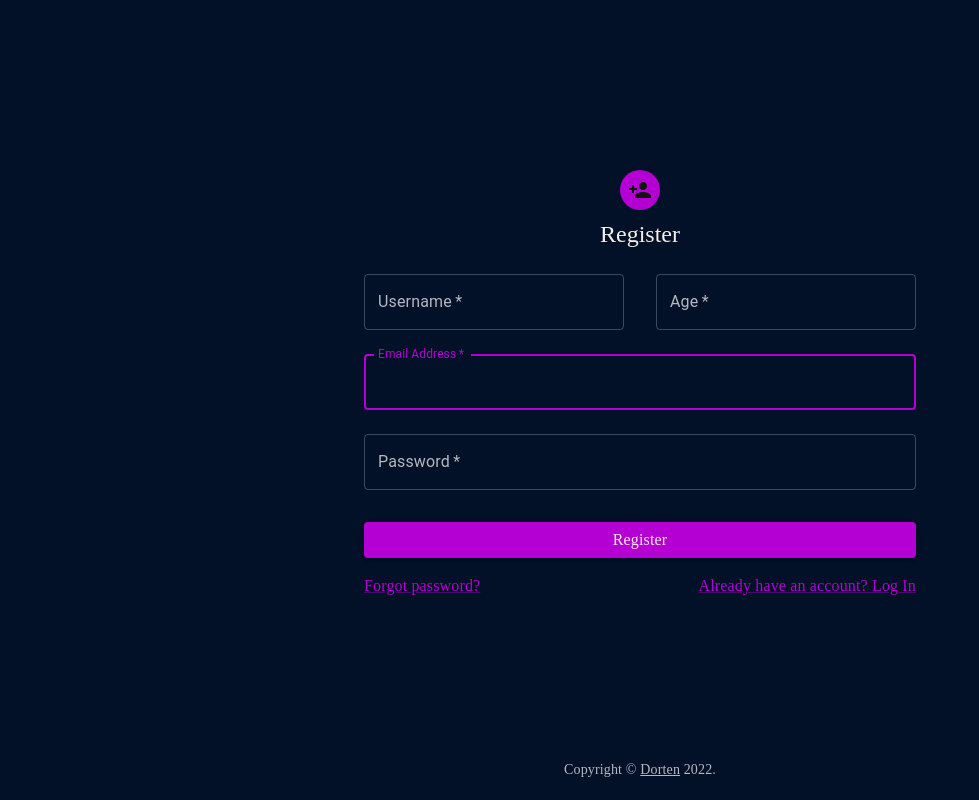
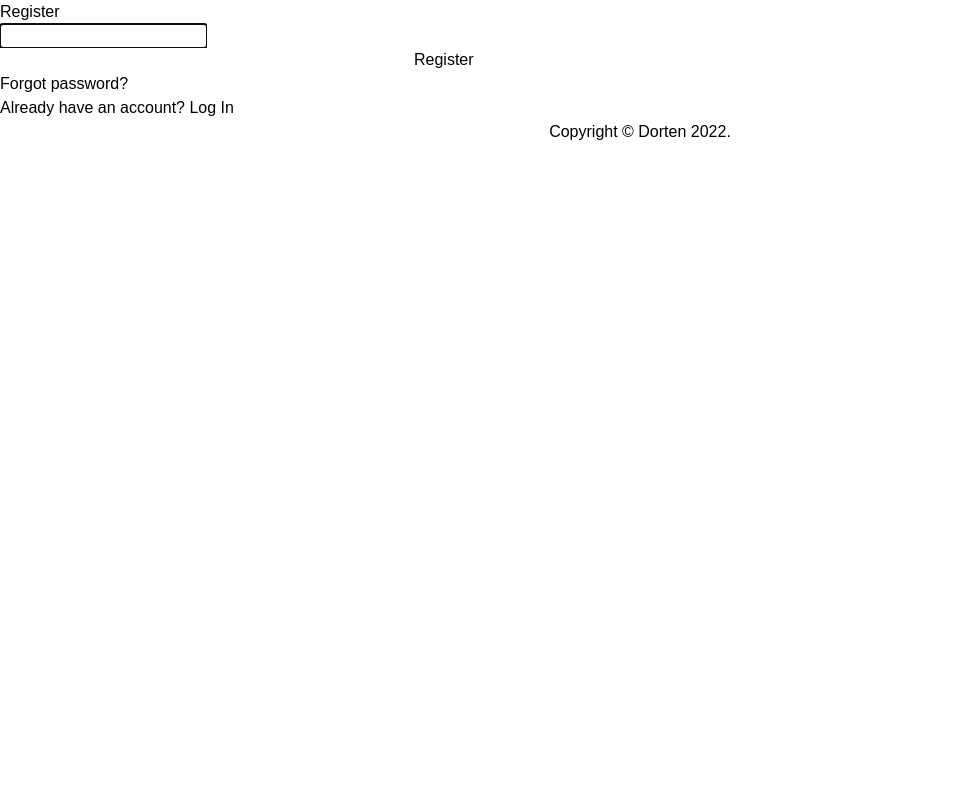
Before and after one commit to SabaManjavidze/Dorten, a Next.js app: page /register in a window 1280 px wide. Shown: the whole page, without its empty margins (0-979 px from the left). Built offline with nearby package versions, Linux system fonts and the light colour scheme.

Commit message:
removed mui and added tailwindcss

```diff
--- /dev/null
+++ b/Hooks/useColorMode.tsx
@@ -0,0 +1,33 @@
+import { createContext, useState, useEffect, useContext } from "react";
+
+type ColorContextType = {
+  colorMode: "light" | "dark";
+  toggleColorMode: () => void;
+};
+const ColorModeContext = createContext<ColorContextType>({
+  colorMode: "dark",
+  toggleColorMode: () => {},
+});
+export const useColorMode = () => useContext(ColorModeContext);
+export const ColorModeProvider = ({ children }) => {
+  type themeType = "light" | "dark";
+  const [colorMode, setColorMode] = useState<themeType>("light");
+  const toggleColorMode = () => {
+    setColorMode(colorMode === "light" ? "dark" : "light");
+  };
+  useEffect(() => {
+    const last_theme = localStorage.theme as themeType;
+
+    if (typeof last_theme === "string" && last_theme !== colorMode) {
+      setColorMode(last_theme);
+    } else {
+      localStorage.theme = "dark";
+      setColorMode("dark");
+    }
+  }, [colorMode]);
+  return (
+    <ColorModeContext.Provider value={{ colorMode, toggleColorMode }}>
+      {children}
+    </ColorModeContext.Provider>
+  );
+};
--- a/components/Copyright.tsx
+++ b/components/Copyright.tsx
@@ -1,21 +1,14 @@
 import * as React from "react";
-import Link from "@mui/material/Link";
-import Typography from "@mui/material/Typography";
 
 export function Copyright(props: any) {
   return (
-    <Typography
-      variant="body2"
-      color="text.secondary"
-      align="center"
-      {...props}
-    >
+    <p variant="body2" color="text.secondary" align="center" {...props}>
       {"Copyright © "}
-      <Link color="inherit" href="https://mui.com/">
+      <a color="inherit" href="https://mui.com/">
         Dorten
-      </Link>{" "}
+      </a>{" "}
       {new Date().getFullYear()}
       {"."}
-    </Typography>
+    </p>
   );
 }
--- a/package.json
+++ b/package.json
@@ -9,10 +9,6 @@
     "lint": "next lint"
   },
   "dependencies": {
-    "@emotion/react": "^11.10.0",
-    "@emotion/styled": "^11.10.0",
-    "@mui/icons-material": "^5.8.4",
-    "@mui/material": "^5.10.0",
     "apollo-server-core": "^3.10.1",
     "apollo-server-micro": "^3.10.1",
     "argon2": "^0.28.7",
@@ -46,6 +42,7 @@
     "eslint": "8.21.0",
     "eslint-config-next": "12.2.4",
     "postcss": "^8.4.16",
+    "tailwindcss": "^3.1.8",
     "ts-node": "^10.9.1",
     "typescript": "4.7.4"
   }
--- a/pages/_app.tsx
+++ b/pages/_app.tsx
@@ -1,92 +1,12 @@
 import type { AppProps } from "next/app";
-import { createContext, useContext, useEffect, useMemo, useState } from "react";
-import { Box } from "@mui/system";
-import {
-  CSSInterpolation,
-  createTheme,
-  ThemeProvider,
-} from "@mui/material/styles";
-import { blue, purple } from "@mui/material/colors";
-import { darken } from "@mui/material";
+import { ColorModeProvider } from "../Hooks/useColorMode";
 import "../styles/globals.css";
 
-export const ColorModeContext = createContext({ toggleColorMode: () => {} });
-export const useColorMode = () => useContext(ColorModeContext);
 function MyApp({ Component, pageProps }: AppProps) {
-  // extra-small
-  //  xs: 450,
-  // small
-  //  sm: 600,
-  // medium
-  //  md: 900,
-  // large
-  //  lg: 1200,
-  // extra-large
-  //  xl: 1536,
-  type themeType = "light" | "dark";
-  const [mode, setMode] = useState<themeType>("light");
-  const colorMode = useMemo(
-    () => ({
-      toggleColorMode: () => {
-        setMode((prevMode) => (prevMode === "light" ? "dark" : "light"));
-      },
-    }),
-    []
-  );
-  const fontStyleOverride: CSSInterpolation = {
-    fontFamily: "cursive",
-    color: mode === "dark" ? "#f4eee6" : "black",
-  };
-  const theme = createTheme({
-    palette: {
-      mode: mode,
-      primary: {
-        main: darken(purple.A400, 0.15),
-        dark: darken(purple.A700, 0.1),
-      },
-      background: { paper: darken(blue[900], 0.75) },
-    },
-
-    components: {
-      MuiTypography: {
-        styleOverrides: {
-          h1: fontStyleOverride,
-          h2: fontStyleOverride,
-          h3: fontStyleOverride,
-          h4: fontStyleOverride,
-          h5: fontStyleOverride,
-          h6: fontStyleOverride,
-          body1: fontStyleOverride,
-          body2: fontStyleOverride,
-        },
-      },
-    },
-  });
-  useEffect(() => {
-    const last_theme = localStorage.getItem("theme") as themeType;
-
-    if (typeof last_theme === "string" && last_theme !== mode) {
-      setMode(last_theme);
-    } else {
-      localStorage.setItem("theme", "dark");
-      setMode("dark");
-    }
-  }, [mode]);
-
   return (
-    <ColorModeContext.Provider value={colorMode}>
-      <ThemeProvider theme={theme}>
-        <Box
-          sx={{
-            bgcolor: "background.paper",
-            overflowX: "hidden",
-            minHeight: "100vh",
-          }}
-        >
-          <Component {...pageProps} />
-        </Box>
-      </ThemeProvider>
-    </ColorModeContext.Provider>
+    <ColorModeProvider>
+      <Component {...pageProps} />
+    </ColorModeProvider>
   );
 }
 export default MyApp;
--- a/pages/login.tsx
+++ b/pages/login.tsx
@@ -1,18 +1,4 @@
 import * as React from "react";
-import {
-  Container,
-  Typography,
-  Box,
-  Grid,
-  Link,
-  Checkbox,
-  FormControlLabel,
-  TextField,
-  CssBaseline,
-  Button,
-  Avatar,
-} from "@mui/material";
-import LoginIcon from "@mui/icons-material/Person";
 import { Copyright } from "../components/Copyright";
 import { NextPage } from "next";
 import { useRouter } from "next/router";
@@ -29,89 +15,40 @@ const Login: NextPage = () => {
   };
 
   return (
-    <Container
-      maxWidth="sm"
-      sx={{
-        display: "flex",
-        justifyContent: "center",
-        flexDirection: "column",
-        alignItems: "center",
-        height: "100%",
-        position: "absolute",
-        right: 0,
-        left: 0,
-        top: 0,
-        bottom: 0,
-      }}
-    >
-      <Box
-        sx={{
-          display: "flex",
-          flexDirection: "column",
-          justifyContent: "center",
-          alignItems: "center",
-          mb: "5vh",
-        }}
-      >
-        <Avatar sx={{ m: 1, bgcolor: "primary.main" }}>
-          <LoginIcon />
-        </Avatar>
-        <Typography component="h1" variant="h5">
-          Log in
-        </Typography>
-        <Box component="form" onSubmit={handleSubmit} noValidate sx={{ mt: 1 }}>
-          <TextField
-            margin="normal"
+    <div className="dark:bg-background">
+      <div>
+        <p>Log in</p>
+        <form onSubmit={handleSubmit}>
+          <input required name="email" autoComplete="email" autoFocus />
+          <input
             required
-            fullWidth
-            id="email"
-            label="Email Address"
-            name="email"
-            autoComplete="email"
-            autoFocus
-          />
-          <TextField
-            margin="normal"
-            required
-            fullWidth
             name="password"
-            label="Password"
             type="password"
-            id="password"
             autoComplete="current-password"
           />
-          <Button
-            type="submit"
-            fullWidth
-            color="primary"
-            variant="contained"
-            sx={{ mt: 3, mb: 2 }}
-          >
-            <Typography sx={{ textTransform: "none" }}>Log In</Typography>
-          </Button>
-          <Grid container>
-            <Grid item xs>
-              <Link href="#" variant="body1">
-                Forgot password?
-              </Link>
-            </Grid>
-            <Grid item>
-              <Link
+          <button type="submit">
+            <p>Log In</p>
+          </button>
+          <div>
+            <div>
+              <a href="#">Forgot password?</a>
+            </div>
+            <div>
+              <a
                 href="register"
                 onClick={(e) => {
                   e.preventDefault();
                   router.push("register");
                 }}
-                variant="body1"
               >
                 {"Don't have an account? Register"}
-              </Link>
-            </Grid>
-          </Grid>
-        </Box>
-      </Box>
-      <Copyright sx={{ position: "absolute", bottom: "20px" }} />
-    </Container>
+              </a>
+            </div>
+          </div>
+        </form>
+      </div>
+      <Copyright className="absolute bottom-4" />
+    </div>
   );
 };
 export default Login;
--- a/pages/register.tsx
+++ b/pages/register.tsx
@@ -1,18 +1,4 @@
 import * as React from "react";
-import {
-  Container,
-  Typography,
-  Box,
-  Grid,
-  Link,
-  Checkbox,
-  FormControlLabel,
-  TextField,
-  CssBaseline,
-  Button,
-  Avatar,
-} from "@mui/material";
-import RegisterIcon from "@mui/icons-material/PersonAdd";
 import { Copyright } from "../components/Copyright";
 import { NextPage } from "next";
 import { useRouter } from "next/router";
@@ -29,118 +15,44 @@ const Register: NextPage = () => {
   };
 
   return (
-    <Container
-      maxWidth="sm"
-      sx={{
-        display: "flex",
-        justifyContent: "center",
-        flexDirection: "column",
-        alignItems: "center",
-        height: "100%",
-        position: "absolute",
-        right: 0,
-        left: 0,
-        top: 0,
-        bottom: 0,
-      }}
-    >
-      <Box
-        sx={{
-          display: "flex",
-          flexDirection: "column",
-          justifyContent: "center",
-          alignItems: "center",
-          mb: "5vh",
-        }}
-      >
-        <Avatar sx={{ m: 1, bgcolor: "primary.main" }}>
-          <RegisterIcon />
-        </Avatar>
-        <Typography component="h1" variant="h5">
-          Register
-        </Typography>
-        <Box component="form" onSubmit={handleSubmit} noValidate sx={{ mt: 1 }}>
-          <Box
-            sx={{
-              display: "flex",
-              justifyContent: "space-between",
-            }}
-          >
-            <TextField
-              margin="normal"
-              required
-              fullWidth
-              label="Username"
-              name="username"
-              autoComplete="username"
-              autoFocus
-              sx={{ mr: 2 }}
-            />
-            <TextField
-              margin="normal"
-              required
-              fullWidth
-              type="number"
-              label="Age"
-              name="age"
-              autoComplete="age"
-              autoFocus
-              sx={{ ml: 2 }}
-            />
-          </Box>
-          <TextField
-            margin="normal"
+    <div>
+      <div>
+        <p>Register</p>
+        <form onSubmit={handleSubmit}>
+          <div>
+            <input required name="username" autoComplete="username" autoFocus />
+            <input required type="number" name="age" autoComplete="age" />
+          </div>
+          <input required id="email" name="email" autoComplete="email" />
+          <input
             required
-            fullWidth
-            id="email"
-            label="Email Address"
-            name="email"
-            autoComplete="email"
-            autoFocus
-          />
-          <TextField
-            margin="normal"
-            required
-            fullWidth
             name="password"
-            label="Password"
             type="password"
-            id="password"
             autoComplete="current-password"
           />
-          <Button
-            type="submit"
-            fullWidth
-            color="primary"
-            variant="contained"
-            sx={{ mt: 3, mb: 2 }}
-            href="/"
-          >
-            <Typography sx={{ textTransform: "none" }}>Register</Typography>
-          </Button>
-          <Grid container>
-            <Grid item xs>
-              <Link href="#" variant="body1">
-                Forgot password?
-              </Link>
-            </Grid>
-            <Grid item>
-              <Link
+          <button type="submit">
+            <p>Register</p>
+          </button>
+          <div>
+            <div>
+              <a href="#">Forgot password?</a>
+            </div>
+            <div>
+              <a
                 href="login"
                 onClick={(e) => {
                   e.preventDefault();
                   router.push("login");
                 }}
-                variant="body1"
               >
                 {"Already have an account? Log In"}
-              </Link>
-            </Grid>
-          </Grid>
-        </Box>
-      </Box>
+              </a>
+            </div>
+          </div>
+        </form>
+      </div>
       <Copyright sx={{ position: "absolute", bottom: "20px" }} />
-    </Container>
+    </div>
   );
 };
 export default Register;
--- a/styles/globals.css
+++ b/styles/globals.css
@@ -1,3 +1,7 @@
+@tailwind base;
+@tailwind components;
+@tailwind utilities;
+
 body {
   margin: 0;
 }
--- /dev/null
+++ b/tailwind.config.js
@@ -0,0 +1,21 @@
+/** @type {import('tailwindcss').Config} */
+module.exports = {
+  content: [
+    "./pages/**/*.{js,ts,jsx,tsx}",
+    "./components/**/*.{js,ts,jsx,tsx}",
+  ],
+  theme: {
+    extend: {},
+    colors: {
+      primary: "#9900E5",
+      background: "#0f172a",
+    },
+    fontFamily: {
+      sans: ["Inter var", "sans-serif"],
+      serif: ["Inter var", "serif"],
+      cursive: ["Inter var", "cursive"],
+    },
+  },
+  darkMode: "media",
+  plugins: [],
+};
```
Also changed, not shown: pages/_document.tsx (added, +13 -0 lines), pages/index.tsx (+5 -7 lines), 2 other files (tests, documents, lock files or other folders).
